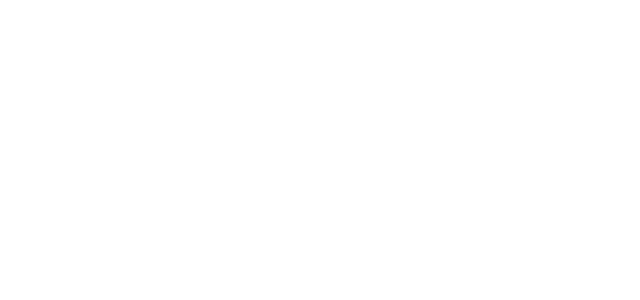
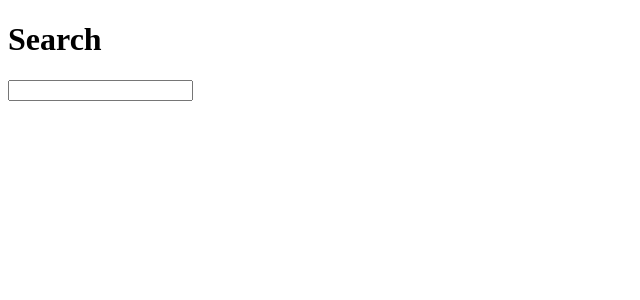
Before and after one commit to 2021-RV-Team-2/2021-RV-Case-Competition-Team-2, a Nuxt app: page /search in a window 1280 px wide. Before the commit this address had no page. Shown: the top 300 px of the page, without its empty margins (0-640 px from the left). Built offline with nearby package versions, Linux system fonts and the light colour scheme.

Commit message:
Simple Search

```diff
--- /dev/null
+++ b/components/Search.vue
@@ -0,0 +1,32 @@
+<template>
+ <div class='search'>
+  <h1>Search</h1>
+  <input type='text' v-model='query' @keyup='getResult(query)'>
+  <div v-for='result in results' :key='result.id'>
+   <p>{{result.title}}</p>
+   <img v-bind:src="'http://image.tmdb.org/t/p/w500/' + result.poster_path" width='100px'>
+  </div>
+ </div>
+</template>
+<script>
+import axios from 'axios'
+export default {
+ name: 'search',
+ data () {
+  return {
+   query: '',
+   results: ''
+  }
+ },
+ methods: {
+  getResult(query) {
+    try {
+        axios.get('https://api.themoviedb.org/3/search/movie?api_key=9d58e9e21ea356358536de769ffa2e06&query=' + query).then(response => { this.results = response.data.results })
+        console.log(this.results);
+    } catch {
+        console.log("ERROR IN SEARCH");
+    }
+   }
+ }
+}
+</script>
--- /dev/null
+++ b/pages/search/index.vue
@@ -0,0 +1,14 @@
+<template>
+ <div id='app'>
+  <Search/>
+ </div>
+</template>
+<script>
+import Search from '@/components/Search'
+export default {
+ name: 'App',
+ components: {
+  Search
+ }
+}
+</script>
```
